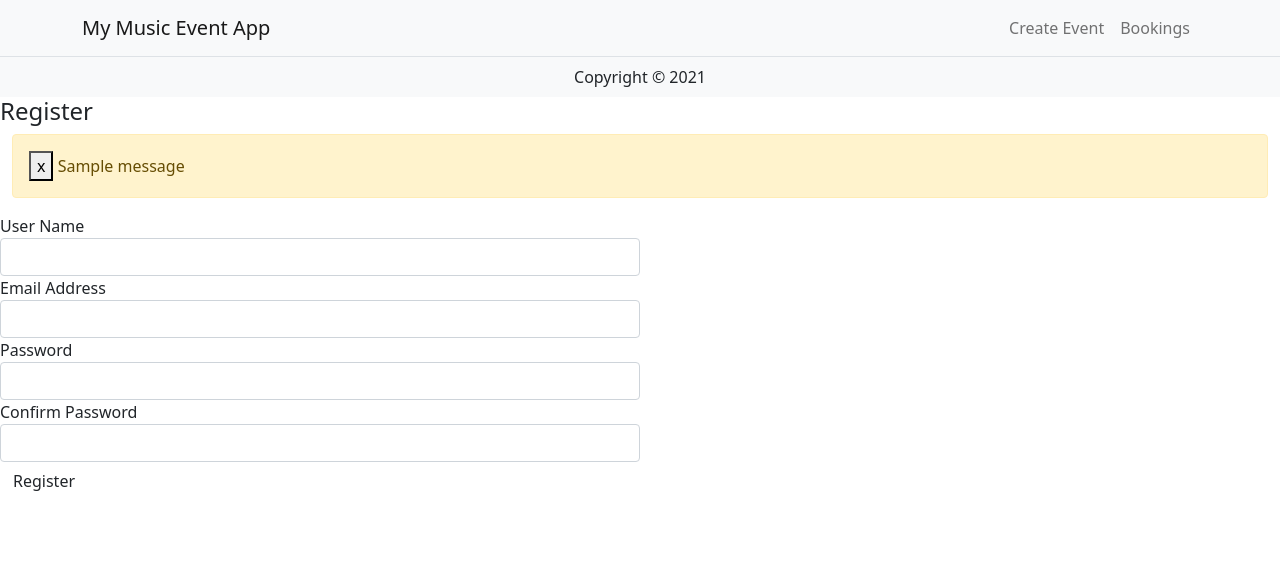
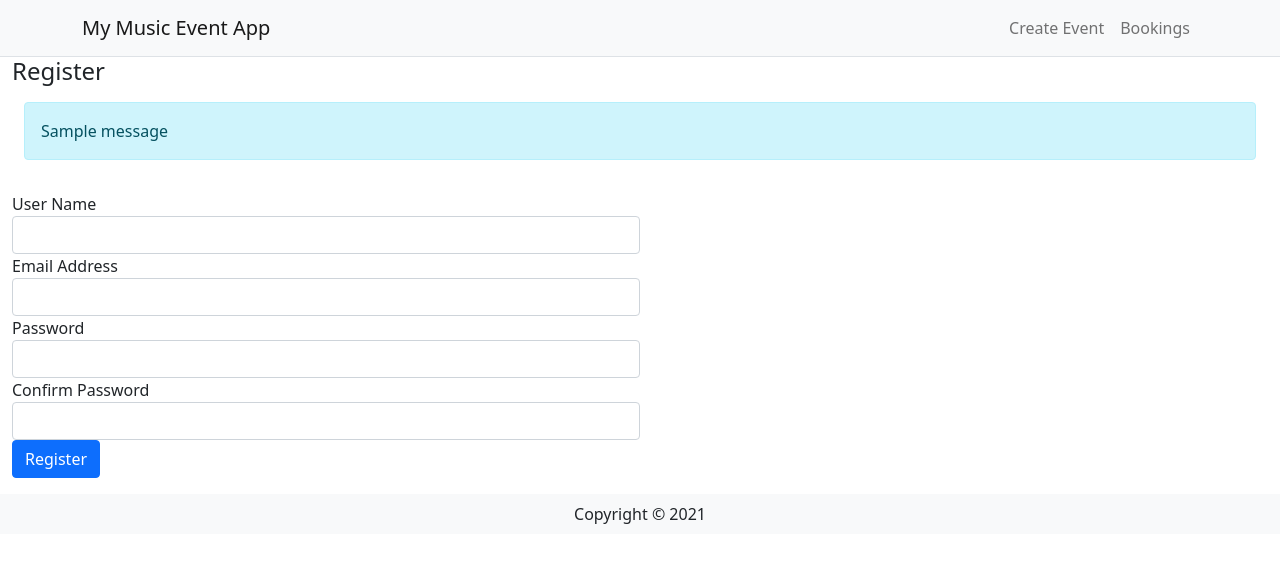
Before and after one commit to kanon-inoue/MusicFestivalTicketSellingWeb, a Flask app: page /register in a window 1280 px wide. Shown: the top 563 px of the page. Run offline with Flask 2, Linux system fonts and the light colour scheme; tables that the repository leaves empty hold one stand-in row (values such as "Sample post"); one stand-in notice (Sample message) is shown; parts of the project's set-up code (start-up, migrations or seed data) failed here and were passed over; some libraries are stand-ins or nearby versions.

Commit message:
user.html

```diff
--- a/Ass3 skeleton/projectfile/website/templates/user.html
+++ b/Ass3 skeleton/projectfile/website/templates/user.html
@@ -1,39 +1,38 @@
-{% include "base.html" %}
-{% import "bootstrap/wtf.html" as wtf %}
-{% block body %}
+{% extends "base.html" %}
+{% import "bootstrap/form.html" as wtf %}
 
+{% block content %}
+
+<div class="container-fluid">
 <div class="page-header">
     <h4>{{heading}}</h4>
 </div>
 
-
-
-<div class="container-fluid">
-    {% with messages = get_flashed_messages() %}
-    {% if messages %}
-    {% for message in get_flashed_messages() %}
-    <div class="alert alert-warning">
-        <button type="button" class="close" data-dismiss="alert" aria-label="close">x</button>
-        {{message}}
+<!-- flashes any messages to the user -->
+{% with messages = get_flashed_messages() %}
+{% if messages %} <!-- check if there are any messages -->
+  <div class="container-fluid">
+    <div class="row mt-3 mb-3">
+      <div class="col-md-12">
+      {% for message in messages %} <!--loop through the messages-->
+        <div class="alert alert-info">{{ message }}</div> <!--display as alert-->
+      {% endfor %}
     </div>
-    {% endfor %}
-    {% endif %}
-    {% endwith %}
-
+  </div>
 </div>
-
-
+{% endif %}
+{% endwith %}
 
 <!-- Form rendering is simple and easy if using bootstrap -->
-<div class="col-md-6">
-    {{wtf.render_form(form)}}
+<div class="col-md-6 ml-5">
+{{wtf.render_form(form)}}
 </div>
 
 <!-- When you have login form, then do show the user a link to register -->
 {% if heading|lower =='login' %}
-<div class="col-md-4">
-    <p>New user? <a href="{{ url_for('register')}}">Click here to register</a>.</p>
+<div class="col-md-4 mb-5 ml-5">
+    <p>New user? <a href="{{ url_for('auth.register') }}">Click here to register</a>.</p>
 </div>
 {% endif %}
-
+</div>
 {% endblock %}
```
